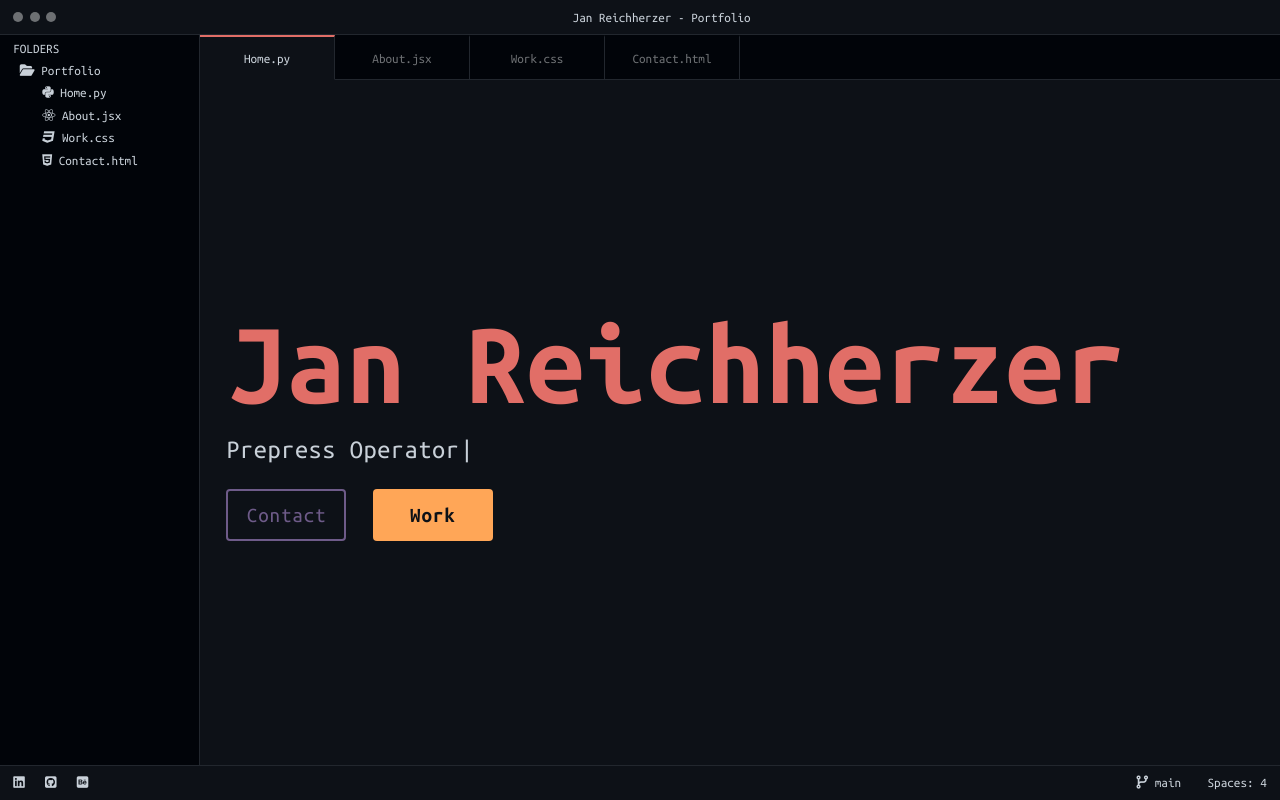
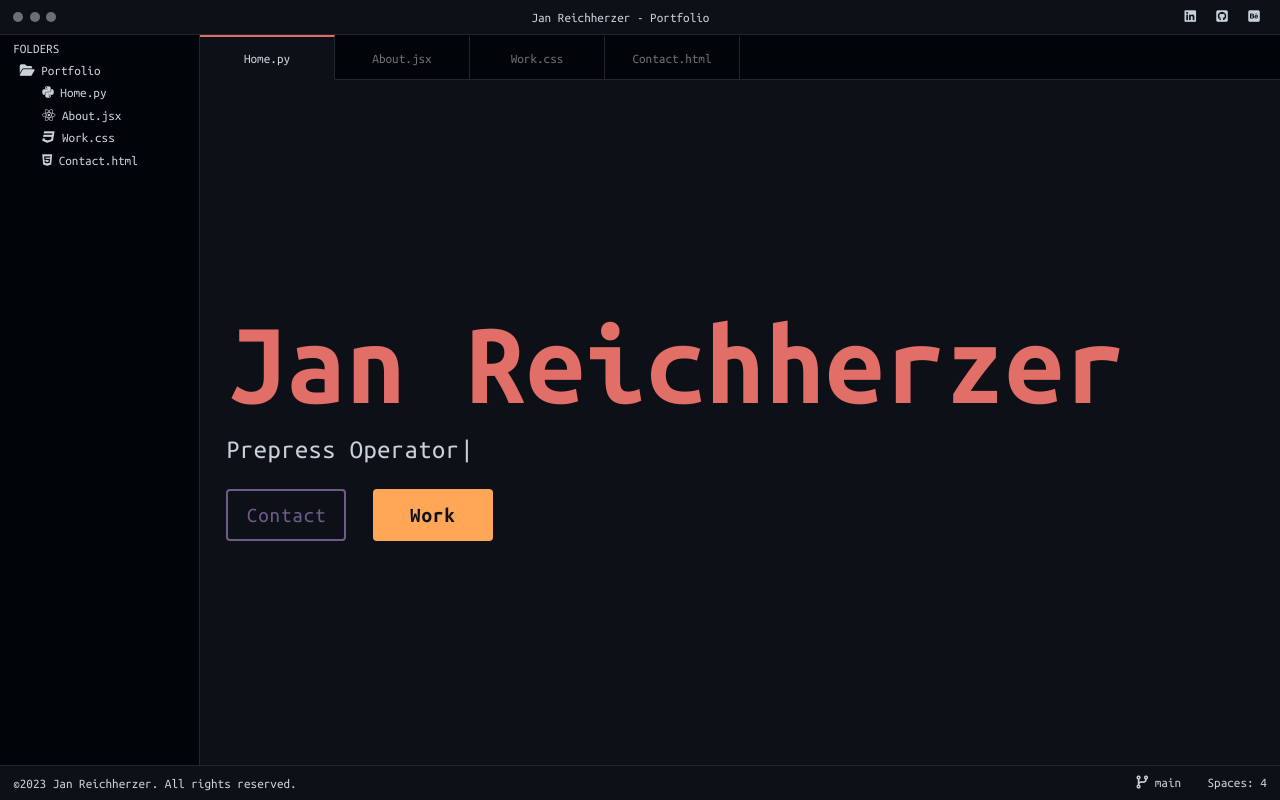
Before and after one commit to Lone1106/sublime-portfolio, a React (Create React App) app: page / in a window 1280 px wide. Built offline with nearby package versions, Linux system fonts and the light colour scheme.

Commit message:
Added missing copyright message in footer, moved social icons to top bar

```diff
--- a/src/components/bottom-bar/BottomBar.js
+++ b/src/components/bottom-bar/BottomBar.js
@@ -1,41 +1,17 @@
 import classes from "./BottomBar.module.css";
 
 function BottomBar() {
+  let copyYear = new Date().getFullYear();
+
   return (
     <aside className={classes.bottom}>
       <div className={classes.left}>
-        <ul className={classes.socials}>
-          <li>
-            <a
-              href="https://www.linkedin.com/in/janrei1106/"
-              className={classes.social}
-              rel="noreferrer"
-              target="_blank"
-            >
-              <i className="fa-brands fa-linkedin"></i>
-            </a>
-          </li>
-          <li>
-            <a
-              href="https://github.com/Lone1106"
-              className={classes.social}
-              rel="noreferrer"
-              target="_blank"
-            >
-              <i className="fa-brands fa-square-github"></i>
-            </a>
-          </li>
-          <li>
-            <a
-              href="https://www.behance.net/janreichherzer"
-              className={classes.social}
-              rel="noreferrer"
-              target="_blank"
-            >
-              <i className="fa-brands fa-square-behance"></i>
-            </a>
-          </li>
-        </ul>
+        <p className={classes.copy}>
+          <span className={classes.span}>
+            &copy;{copyYear} Jan Reichherzer.{" "}
+          </span>
+          <span className={classes.span}>All rights reserved.</span>
+        </p>
       </div>
       <div className={classes.right}>
         <p>
--- a/src/components/bottom-bar/BottomBar.module.css
+++ b/src/components/bottom-bar/BottomBar.module.css
@@ -9,29 +9,18 @@
   align-items: center;
 }
 
-.socials {
-  list-style: none;
-  display: flex;
-  gap: 1rem;
-}
-
-.social:link,
-.social:visited {
-  color: var(--text);
-  text-decoration: none;
-  transition: color 0.2s;
-  letter-spacing: 0.5px;
-}
-
-.social:hover {
-  color: var(--accent-5);
-}
-
-.social:active {
-  color: var(--accent-1);
-}
-
 .right {
   display: flex;
   gap: 2rem;
 }
+
+@media (max-width: 34em) {
+  .copy {
+    font-size: 0.75rem;
+    line-height: 1.2;
+  }
+
+  .span {
+    display: block;
+  }
+}
--- a/src/components/top-bar/TopBar.js
+++ b/src/components/top-bar/TopBar.js
@@ -9,7 +9,40 @@ function TopBar() {
         <div className={classes.dot}></div>
       </div>
       <p className={classes.title}>Jan Reichherzer - Portfolio</p>
-      <div></div>
+      <div>
+        <ul className={classes.socials}>
+          <li>
+            <a
+              href="https://www.linkedin.com/in/janrei1106/"
+              className={classes.social}
+              rel="noreferrer"
+              target="_blank"
+            >
+              <i className="fa-brands fa-linkedin"></i>
+            </a>
+          </li>
+          <li>
+            <a
+              href="https://github.com/Lone1106"
+              className={classes.social}
+              rel="noreferrer"
+              target="_blank"
+            >
+              <i className="fa-brands fa-square-github"></i>
+            </a>
+          </li>
+          <li>
+            <a
+              href="https://www.behance.net/janreichherzer"
+              className={classes.social}
+              rel="noreferrer"
+              target="_blank"
+            >
+              <i className="fa-brands fa-square-behance"></i>
+            </a>
+          </li>
+        </ul>
+      </div>
     </div>
   );
 }
--- a/src/components/top-bar/TopBar.module.css
+++ b/src/components/top-bar/TopBar.module.css
@@ -36,3 +36,25 @@
 .title {
   font-size: 1rem;
 }
+
+.socials {
+  list-style: none;
+  display: flex;
+  gap: 1rem;
+}
+
+.social:link,
+.social:visited {
+  color: var(--text);
+  text-decoration: none;
+  transition: color 0.2s;
+  letter-spacing: 0.5px;
+}
+
+.social:hover {
+  color: var(--accent-5);
+}
+
+.social:active {
+  color: var(--accent-1);
+}
```
